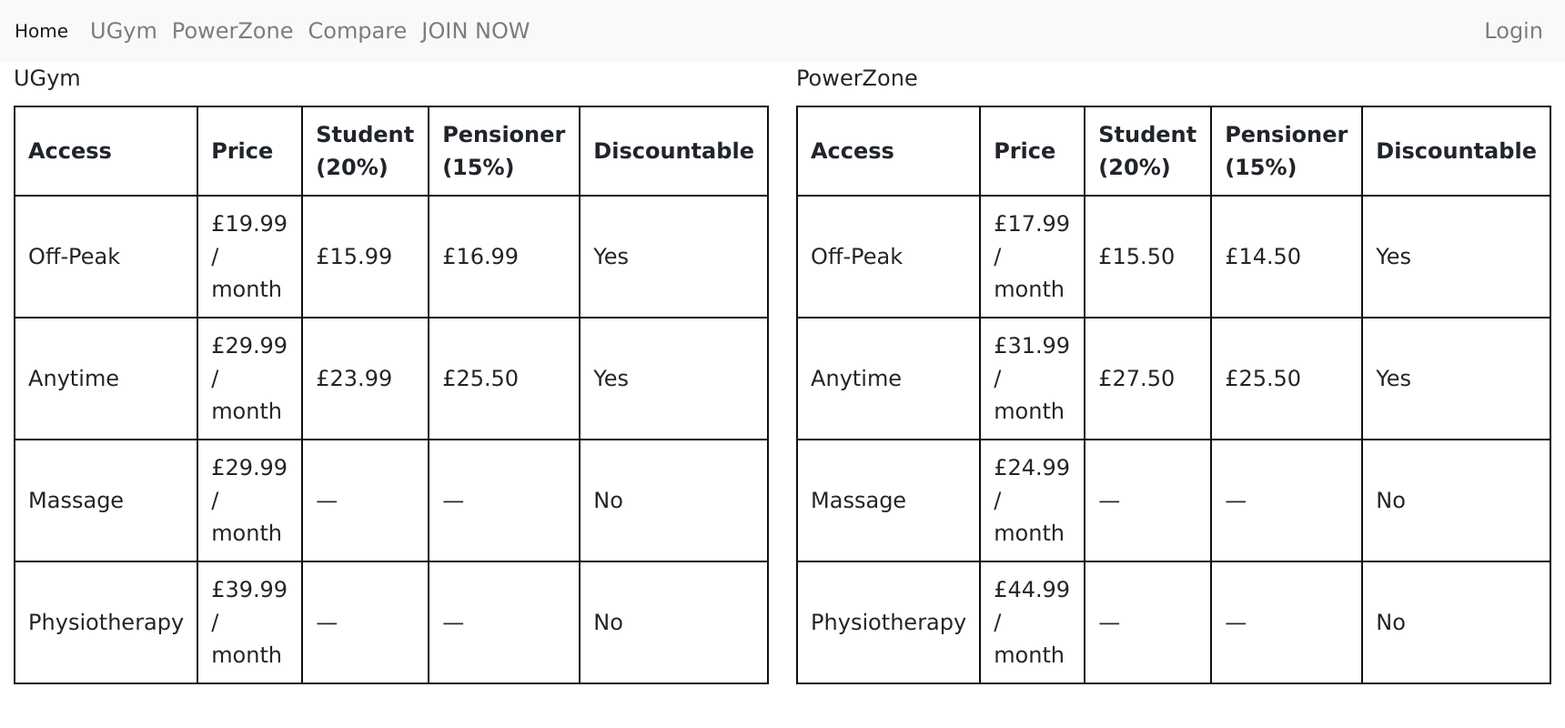
After one commit to MazenHassanDev/Gym_Project, a Flask app: page /compare in a window 1720 px wide. The commit adds this page. Shown: the whole page at 91% size. Run offline with Flask 3, Linux system fonts and the light colour scheme.

Commit message:
Added compare page with tables for comparison

```diff
--- a/app.py
+++ b/app.py
@@ -65,6 +65,10 @@
 def powerzone():
     return render_template('powerzone.html')
 
+@app.route('/compare')
+def compare():
+    return render_template('comparePage.html')
+
 @app.route('/join_now')
 def join_now():
     return render_template('join_now.html')
--- a/static/styles.css
+++ b/static/styles.css
@@ -2,3 +2,31 @@
     font-family: Verdana;
     font-size: 1.5em;
 }
+.compare-table th,
+.compare-table td {
+    border: 2px solid #111;
+    padding: 12px 14px;
+    text-align: left;
+    vertical-align: middle;
+}
+/* Wrapper for both gym tables */
+.compare-wrapper {
+    display: flex;
+    justify-content: space-between;
+    gap: 30px;
+    align-items: flex-start;
+}
+
+/* Each table container */
+#ugym-table,
+#powerzone-table {
+    flex: 1;
+}
+
+/* Make tables fit side-by-side properly */
+.compare-table {
+    width: 100%;
+    border-collapse: collapse;
+    margin-top: 12px;
+    background: #fff;
+}
--- a/templates/base.html
+++ b/templates/base.html
@@ -25,6 +25,9 @@
             <a class="nav-link" href="powerzone">PowerZone</a>
           </li>
           <li class="nav-item">
+            <a class="nav-link" href="compare">Compare</a>
+          </li>
+          <li class="nav-item">
             <a class="nav-link" href="join_now">JOIN NOW</a>
           </li>
         </ul>
--- /dev/null
+++ b/templates/comparePage.html
@@ -0,0 +1,102 @@
+{% extends 'base.html' %}
+
+{% block content %}
+    <div class="compare-wrapper">
+        <div id="ugym-table">
+            <table class="compare-table">
+              <thead>
+              UGym
+                <tr>
+                  <th>Access</th>
+                  <th>Price</th>
+                  <th>Student (20%)</th>
+                  <th>Pensioner (15%)</th>
+                  <th>Discountable</th>
+                </tr>
+              </thead>
+
+              <tbody>
+                <tr>
+                  <td>Off-Peak</td>
+                  <td>£19.99 / month</td>
+                  <td>£15.99</td>
+                  <td>£16.99</td>
+                  <td>Yes</td>
+                </tr>
+
+                <tr>
+                  <td>Anytime</td>
+                  <td>£29.99 / month</td>
+                  <td>£23.99</td>
+                  <td>£25.50</td>
+                  <td>Yes</td>
+                </tr>
+
+                <tr>
+                  <td>Massage</td>
+                  <td>£29.99 / month</td>
+                  <td>—</td>
+                  <td>—</td>
+                  <td>No</td>
+                </tr>
+
+              <tr>
+                  <td>Physiotherapy</td>
+                  <td>£39.99 / month</td>
+                  <td>—</td>
+                  <td>—</td>
+                  <td>No</td>
+                </tr>
+              </tbody>
+            </table>
+        </div>
+            <div id="powerzone-table">
+            <table class="compare-table">
+              <thead>
+              PowerZone
+                <tr>
+                  <th>Access</th>
+                  <th>Price</th>
+                  <th>Student (20%)</th>
+                  <th>Pensioner (15%)</th>
+                  <th>Discountable</th>
+                </tr>
+              </thead>
+
+              <tbody>
+                <tr>
+                  <td>Off-Peak</td>
+                  <td>£17.99 / month</td>
+                  <td>£15.50</td>
+                  <td>£14.50</td>
+                  <td>Yes</td>
+                </tr>
+
+                <tr>
+                  <td>Anytime</td>
+                  <td>£31.99 / month</td>
+                  <td>£27.50</td>
+                  <td>£25.50</td>
+                  <td>Yes</td>
+                </tr>
+
+                <tr>
+                  <td>Massage</td>
+                  <td>£24.99 / month</td>
+                  <td>—</td>
+                  <td>—</td>
+                  <td>No</td>
+                </tr>
+
+              <tr>
+                  <td>Physiotherapy</td>
+                  <td>£44.99 / month</td>
+                  <td>—</td>
+                  <td>—</td>
+                  <td>No</td>
+                </tr>
+              </tbody>
+            </table>
+        </div>
+    </div>
+{% endblock %}
```
